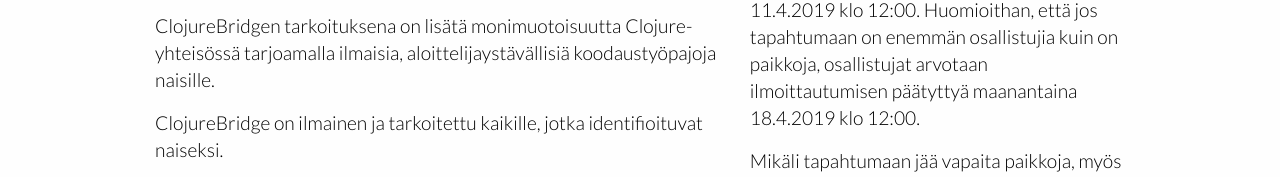
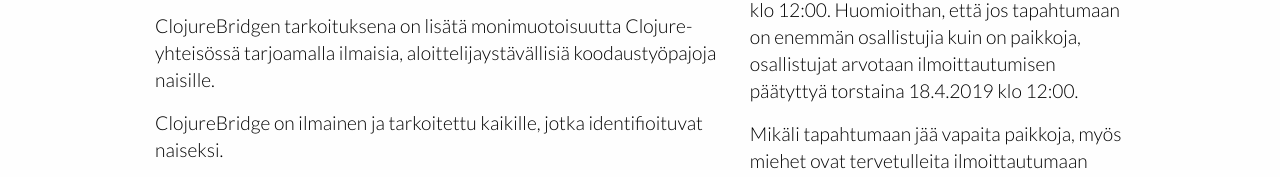
Before and after one commit to clojurebridgefi/clojurebridge-fi, a website: page docs/events/helsinki-20190511/index.html in a window 1280 px wide. Shown: the part 562-739 px from the top of the page. Drawn offline with nearby package versions, Linux system fonts and the light colour scheme.

Commit message:
fix typos

```diff
--- a/docs/events/helsinki-20190511/index.html
+++ b/docs/events/helsinki-20190511/index.html
@@ -129,9 +129,9 @@
         <div class="right">
           <p>
             Mukaan maksuttomaan tapahtumaan ovat tervetulleita kaikki naiseksi identifioituvat.
-            Ilmoittautuminen alkaa maanantaina 11.4.2019 klo 12:00.
+            Ilmoittautuminen alkaa torstaina 11.4.2019 klo 12:00.
             Huomioithan, että jos tapahtumaan on enemmän osallistujia kuin on paikkoja,
-            osallistujat arvotaan ilmoittautumisen päätyttyä maanantaina 18.4.2019 klo 12:00.
+            osallistujat arvotaan ilmoittautumisen päätyttyä torstaina 18.4.2019 klo 12:00.
           </p>
           <p>
             Mikäli tapahtumaan jää vapaita paikkoja, myös miehet ovat tervetulleita ilmoittautumaan naisosallistujan avecina.
```
